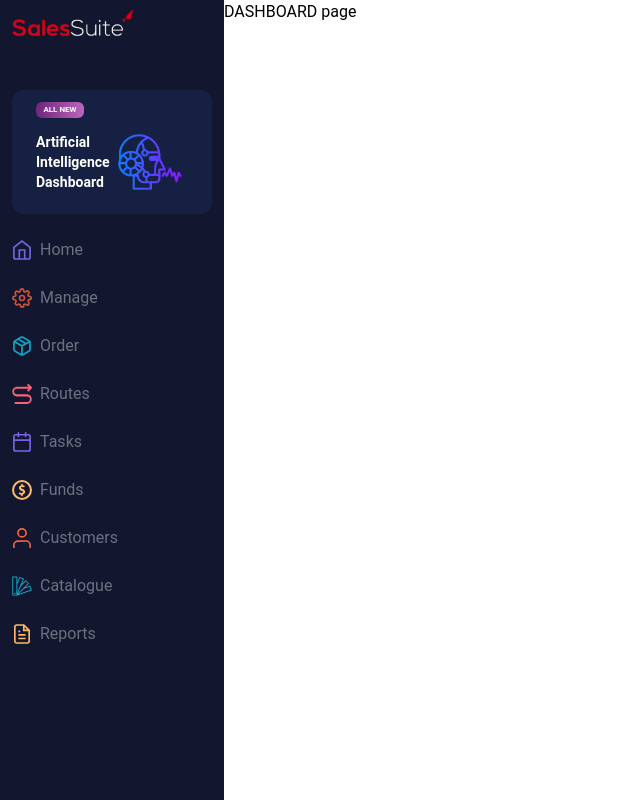
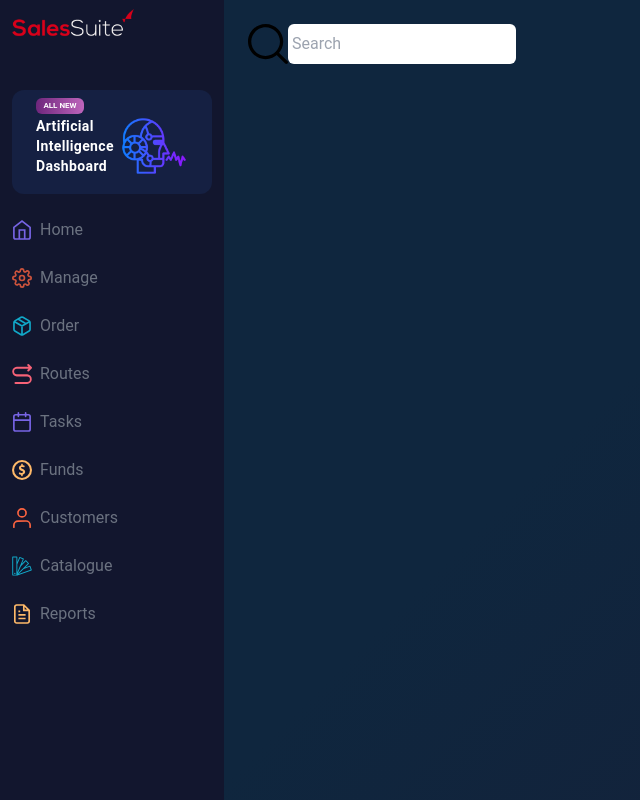
Before and after one commit to Nivethan-Ar/ml-dashboard, a React (Create React App) app: page / in a window 1280 px wide. Shown: the top 800 px of the page, without its empty margins (0-640 px from the left). Built offline with nearby package versions, Linux system fonts and the light colour scheme.

Commit message:
Add basic dashboard

```diff
--- a/src/layouts/Body/index.tsx
+++ b/src/layouts/Body/index.tsx
@@ -6,7 +6,7 @@ const Body = ({ children }:any) => (
     {/* <p>i&apos;m parent</p> */}
     <div className="flex">
       <Sidebar />
-      <div className="max-w-3xl">
+      <div>
         {children}
       </div>
     </div>
--- a/src/layouts/Sidebar/Navigation/NavCardItem.tsx
+++ b/src/layouts/Sidebar/Navigation/NavCardItem.tsx
@@ -9,15 +9,16 @@ const NavCardItem = (props:any) => {
     <li>
       <Link to={link}>
         <div
-          style={{ backgroundColor: '#152042' }}
-          className="rounded-xl px-6 py-3 mx-3  text-white"
+          className="bg-[#152042] rounded-xl px-6 py-2 mx-3  text-white"
         >
-          <CardButton btnLabel="ALL NEW" />
-          <div className="flex mt-1 font-bold align-middle">
-            <div className="flex text-sm flex-col justify-center leading-5">
-              <h6 className="">Artificial</h6>
-              <h6 className="">Intelligence</h6>
-              <h6 className="">Dashboard</h6>
+          <div className="mb-[-8px]">
+            <CardButton btnLabel="ALL NEW" />
+          </div>
+          <div className="flex mt-0 font-bold align-top">
+            <div className="flex flex-col justify-center text-sm leading-5 tracking-wide">
+              <h6>Artificial</h6>
+              <h6>Intelligence</h6>
+              <h6>Dashboard</h6>
             </div>
             <img className="w-20" src={CardIcon} alt="" />
           </div>
--- a/src/pages/DashboardML/Dashboard.tsx
+++ b/src/pages/DashboardML/Dashboard.tsx
@@ -1,6 +1,23 @@
+import SearchIcon from '../../assets/icons/top-bar/search.svg';
+
 const Dashboard = () => (
-  <div>
-    <h1> DASHBOARD page</h1>
+  <div
+    style={{
+      backgroundColor: '#7f53ac',
+      backgroundImage: 'linear-gradient(315deg, #191d36 0%, #0f263e 64%)',
+    }}
+    className="h-[140vh] overflow-hidden text-white w-[calc(100vw_-_14rem)] "
+  >
+    {/* TOP BAR */}
+    <div className="p-6">
+      <form className="flex" action="" method="post">
+
+        <img src={SearchIcon} className="w-10" alt="" />
+        <input type="text" className="p-1 rounded-md" placeholder="Search" />
+
+      </form>
+
+    </div>
   </div>
 );
 
```
Also changed, not shown: src/assets/icons/top-bar/search.svg (added).
